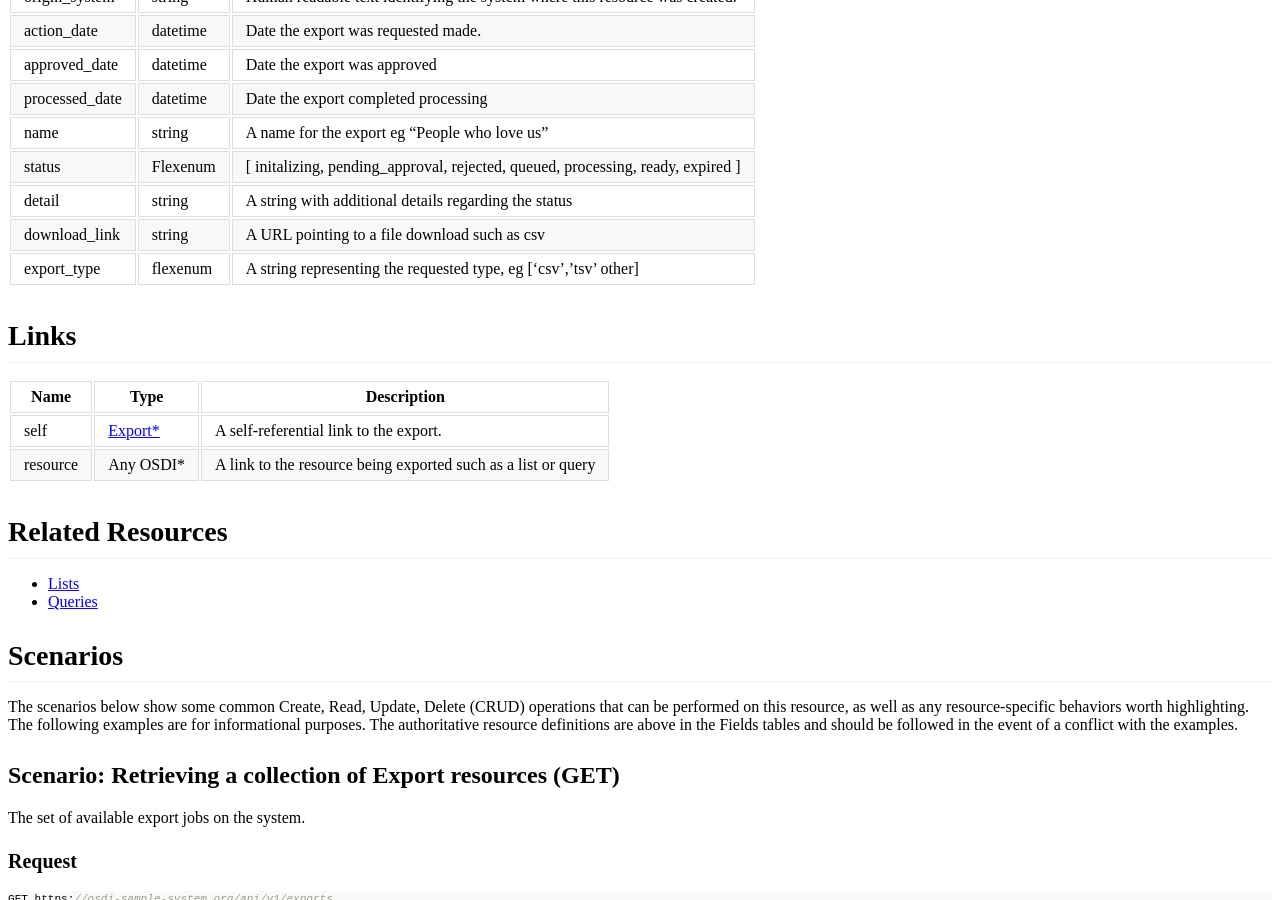
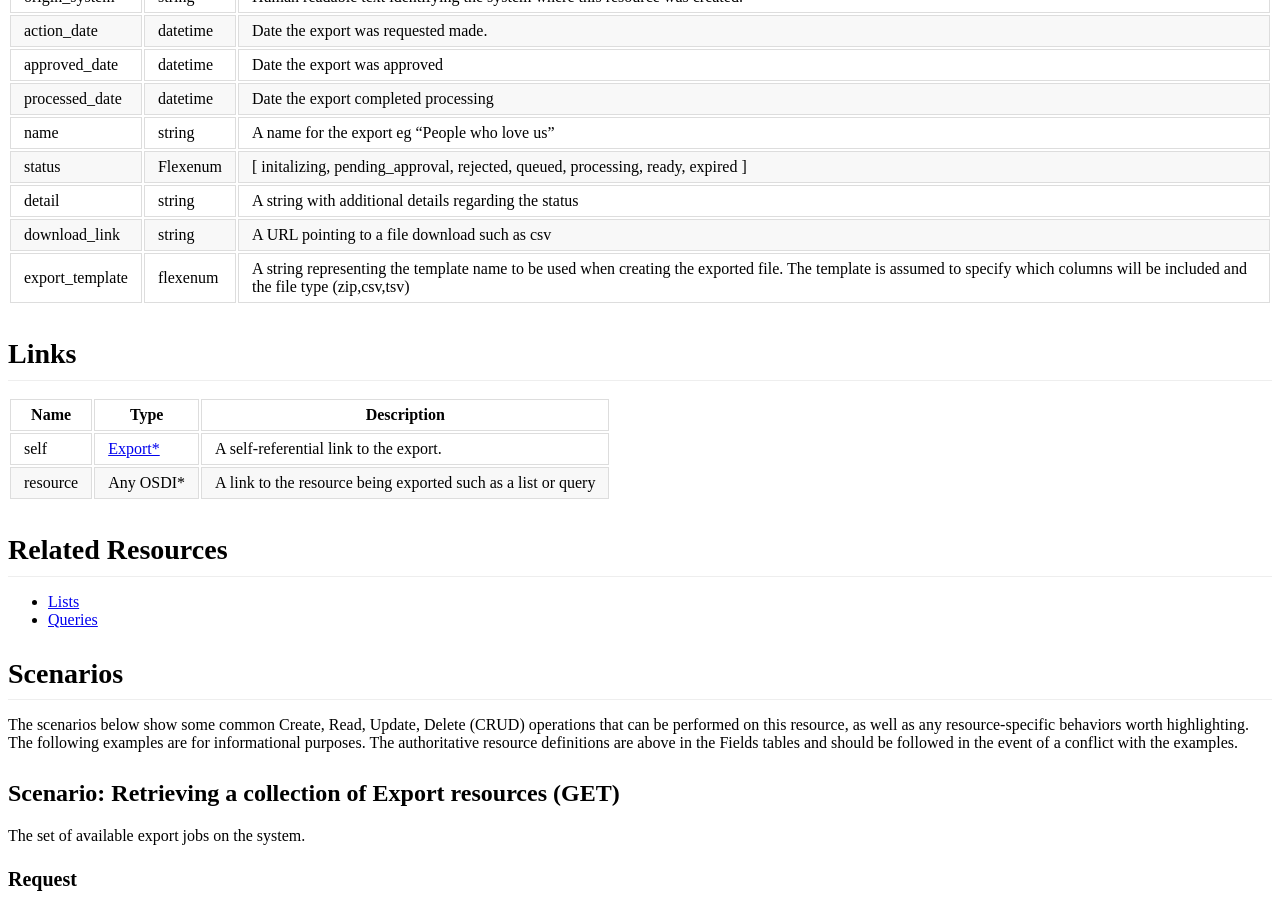
Before and after one commit to opensupporter/osdi-docs, a Jekyll site: the page built from exports.md, in a window 1280 px wide and 900 px high, scrolled down 2192 px. Built offline with Jekyll 4.4.1, drawn with Linux system fonts in a browser that asks for light colours; a style sheet for code colours, icons or effects is not loaded; some of the changed text lies outside the part shown.

Commit message:
change export_type to export_template

```diff
--- a/exports.md
+++ b/exports.md
@@ -61,7 +61,7 @@ _[Back to top...](#)_
 |status			|Flexenum	| [ initalizing, pending_approval, rejected, queued, processing, ready, expired	]	|
 |detail         | string | A string with additional details regarding the status
 |download_link | string | A URL pointing to a file download such as csv
-| export_type   | flexenum | A string representing the requested type, eg ['csv','tsv' other]
+| export_template  | flexenum | A string representing the template name to be used when creating the exported file.  The template is assumed to specify which columns will be included and the file type (zip,csv,tsv)
 
 
 ## Links
@@ -147,7 +147,8 @@ Cache-Control: max-age=0, private, must-revalidate
                 "processed_date" : "2014-03-18T11:02:15Z",
                 "name" : "People who love us export"m
                 "status" : "ready",
-                "download_link" : "https://osdi-sample-system.org/downloads/jdiejdjdiejd.csv"
+                "download_link" : "https://osdi-sample-system.org/downloads/jdiejdjdiejd.csv",
+                "export_template" : "my_template_tsv",
                 "_links": {
                     "self": {
                         "href": "https://osdi-sample-system.org/api/v1/exports/c945d6fe-929e-11e3-a2e9-12313d316c29"
@@ -168,6 +169,7 @@ Cache-Control: max-age=0, private, must-revalidate
                 "action_date": "2014-03-18T11:02:15Z",
                 "name" : "Likely Hipsters export",
                 "status" : "pending_approval",
+                "export_template" : "my_template_tsv",
                 "_links": {
                     "self": {
                         "href": "https://osdi-sample-system.org/api/v1/exports/d945d6fe-929e-11e3-a2e9-12313d316c29"
@@ -215,7 +217,8 @@ Cache-Control: max-age=0, private, must-revalidate
     "action_date": "2014-03-18T11:02:15Z",
     "name" : "Likely Hipsters export",
     "status" : "rejected",
-    "detail" : "Please ride your fixie to  campaign security, you are fired!"
+    "detail" : "Please ride your fixie to  campaign security, you are fired!",
+    "export_template" : "my_template_tsv",
     "_links": {
         "self": {
             "href": "https://osdi-sample-system.org/api/v1/exports/d945d6fe-929e-11e3-a2e9-12313d316c29"
@@ -242,7 +245,7 @@ Header:
 OSDI-API-Token:[your api key here]
 
 {
-    "export_type" : "tsv",
+    "export_template" : "my_template_tsv",
     "name" : "People who love us",
     "_links" : {
         "osdi:resource" : {
```
